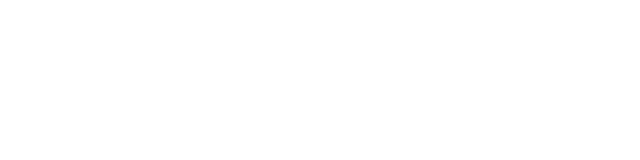
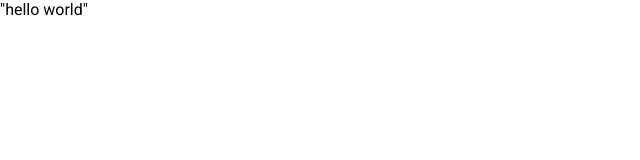
Before and after one commit to pcarillion/tarjim-lei-client, a React (Create React App) app: page /app in a window 1280 px wide. Shown: the top 160 px of the page, without its empty margins (0-640 px from the left). Built offline with nearby package versions, Linux system fonts and the light colour scheme; a web font is replaced by a local one.

Commit message:
next try

```diff
--- a/src/views/Application.jsx
+++ b/src/views/Application.jsx
@@ -3,7 +3,7 @@
 const Application = () => {
     return (
         <div>
-
+            "hello world"
         </div>
     )
 }
--- a/src/views/Home.jsx
+++ b/src/views/Home.jsx
@@ -3,6 +3,7 @@
 import APIHandler from './../api/APIHandler'
 import { FontAwesomeIcon } from '@fortawesome/react-fontawesome'
 import { faWhatsapp } from '@fortawesome/free-brands-svg-icons'
+
 
 const Home = () => {
 
@@ -141,7 +142,8 @@
                     {language.websitePresentation? <p className="presentation-par">{language.websitePresentation}</p> :<p className="presentation-par">
 تطبيق انترنت بسيط يقدم خدمة الترجمة عبر الهاتف بين اللغتين العربية والفرنسية للأشخاص الذين يحتاجون إلي هذه الخدمة والمتواجدين داخل فرنسا، خاصة فيما يخص المعاملات الطبية والصحية والتي تتصل بتفشي وباء فيروس كورونا
                     </p>}
-                    {language.enter? <a href="#app" className="enter-btn-1">{language.enter}</a>: <a href='#app' className="enter-btn-1">أدخل</a>}
+                    {language.enter? <a href="/app" className="enter-btn-1">{language.enter}</a>: <a href='#app' className="enter-btn-1">أدخل</a>}
+                    <Link to="/app">app</Link>
                 </div>
             </div>
 
```
